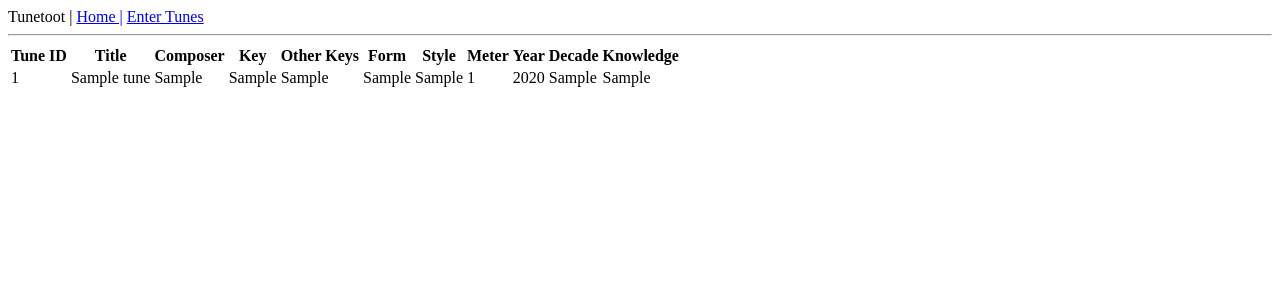
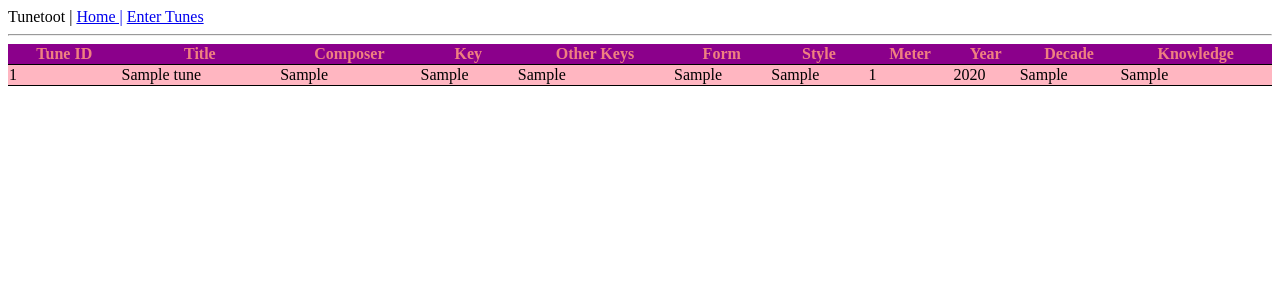
Before and after one commit to jwjacobson/tunetoot, a Flask app: page / in a window 1280 px wide. Shown: the top 300 px of the page. Run offline with Flask 3, Linux system fonts and the light colour scheme; tables that the repository leaves empty hold one stand-in row (values such as "Sample post").

Commit message:
Mess with table styling

```diff
--- a/app/templates/index.html
+++ b/app/templates/index.html
@@ -1,7 +1,17 @@
 {% extends 'base.html' %}
 
 {% block content %}
-<table>
+<style>
+    table, th, td {
+      border-bottom: 1px groove black;
+      border-collapse: collapse;
+    }
+    tr:nth-child(even) {background-color: lightpink;}
+    tr:hover {color:lightcoral; background-color: darkmagenta;}
+    tr:nth-child(1) {color:lightcoral; background-color: darkmagenta;}
+
+    </style>
+<table style = width:100%;>
     <tr>
         <th>Tune ID</th>
         <th>Title</th>
```
